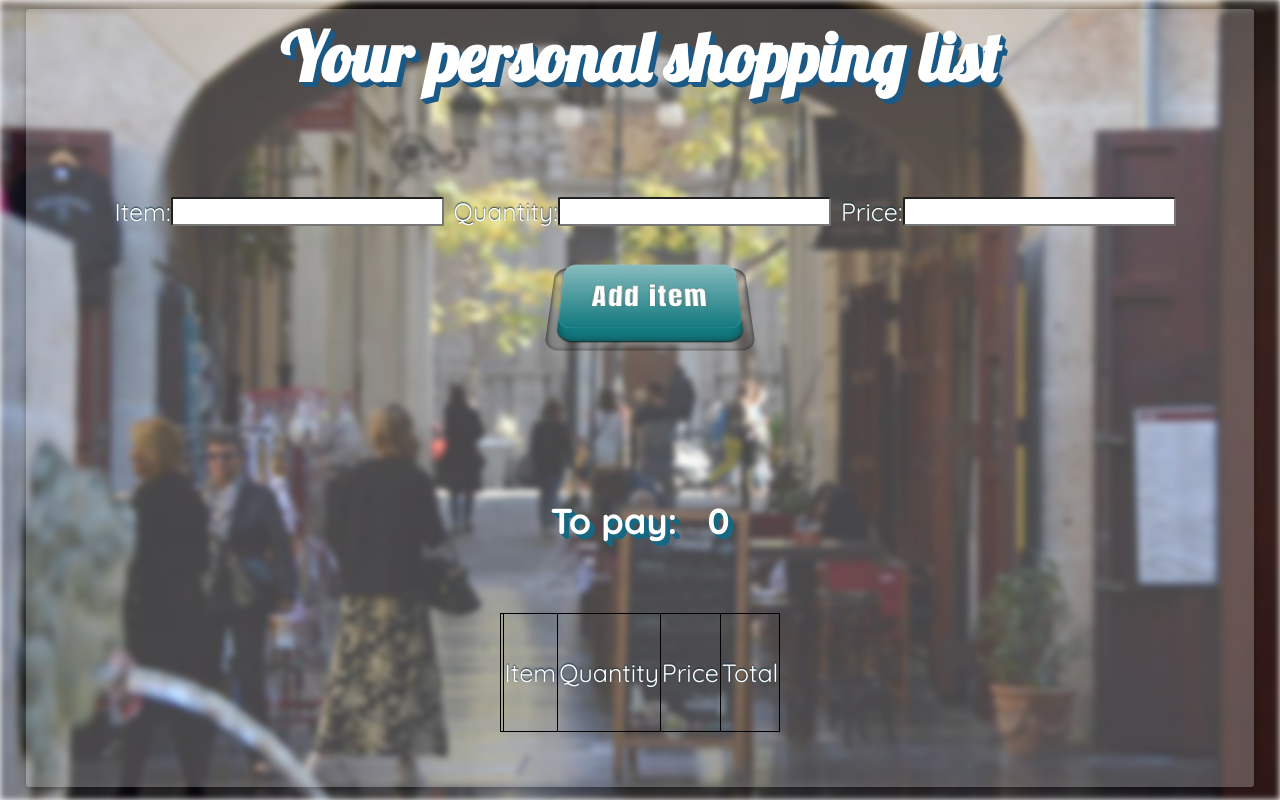
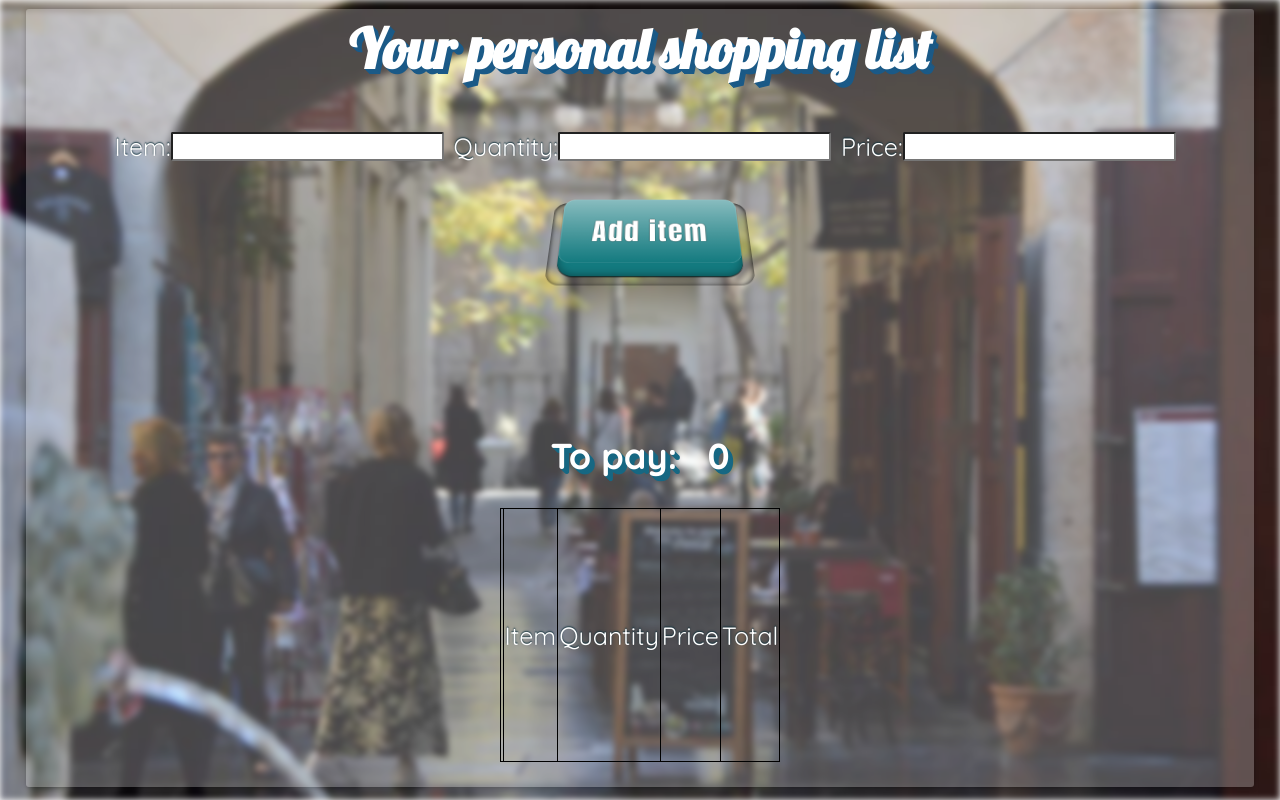
Before and after one commit to p-sara/shopping-list, a plain HTML site: page index.html in a window 1280 px wide. Drawn offline with Linux system fonts and the light colour scheme.

Commit message:
margin manipulations

```diff
--- a/css/style.css
+++ b/css/style.css
@@ -42,13 +42,13 @@ body {
 }
 h1 {
   color: white;
-  font-size:68px;
+  font-size:55px;
   font-weight:bold;
   font-family: 'Lobster', cursive;
   text-align: center;
   text-shadow: 1px 1px #1B5A87, 2px 2px #1B5A87, 3px 3px #1B5A87, 4px 4px #1B5A87, 5px 5px #1B5A87;
   margin:0;
-  margin-bottom:8%;
+  margin-bottom:4%;
 }
 
 .add {
@@ -235,7 +235,7 @@ label {
   margin-left:10px;
 }
 .table {
-  height: 350px;
+  height: 450px;
   width:auto;
   overflow: auto;
   box-sizing: border-box;
@@ -244,10 +244,10 @@ label {
   color: white;
   font-family: 'Quicksand', Arial, sans-serif;
   text-shadow: 0 -.06em .06em #12323D;
-  margin-top: 5%;
+  margin-top: 20px;
+  margin-bottom: 20px;
   display: flex;
   justify-content: center;
-  margin-bottom: 50px;
 }
 .strike {
   text-decoration: line-through;
```
